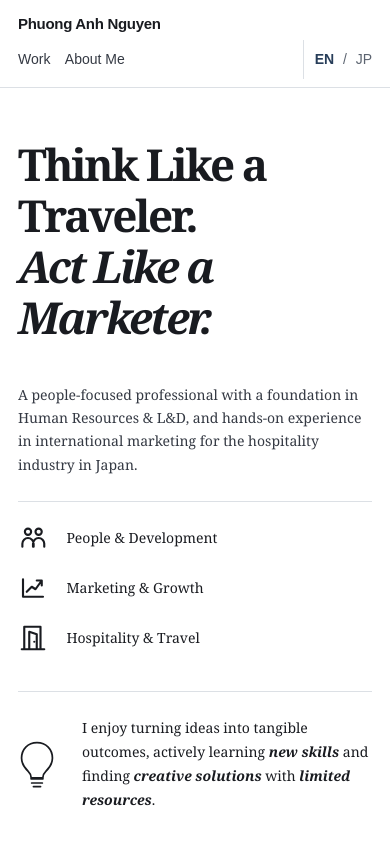
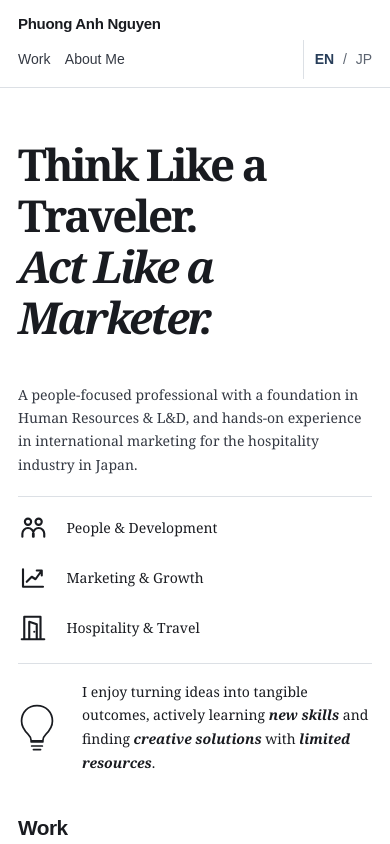
Before and after one commit to phuonganhngh/mkt, a Next.js app: page / in a window 390 px wide. Shown: the top 844 px of the page. Built offline with nearby package versions, Linux system fonts and the light colour scheme.

Commit message:
Apply approved mobile Home spacing and reduce gap before Work to 40px

```diff
--- a/app/styles.css
+++ b/app/styles.css
@@ -678,3 +678,16 @@ html[lang="en"] .website-role-agency p,
 html[lang="en"] .website-role-duty-copy {
   font-size: 14px;
 }
+
+
+/* Approved mobile Home spacing: compact intro, focus, philosophy, and Work boundary. */
+@media (max-width: 720px) {
+  .home-intro.home-intro-editorial { padding-bottom: 20px; }
+  .home-editorial-body { gap: 20px; }
+  .home-editorial-focus { padding: 16px 0 0; }
+  .home-intro-editorial .home-editorial-philosophy {
+    margin-top: 20px;
+    padding-top: 16px;
+  }
+  .home-work { padding-top: 20px; }
+}
```
